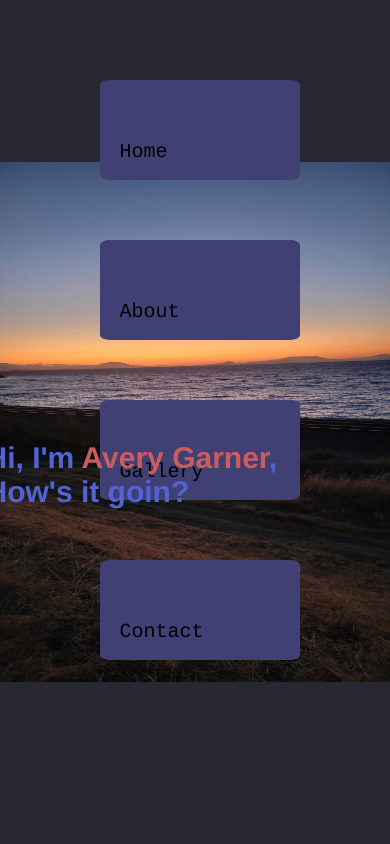
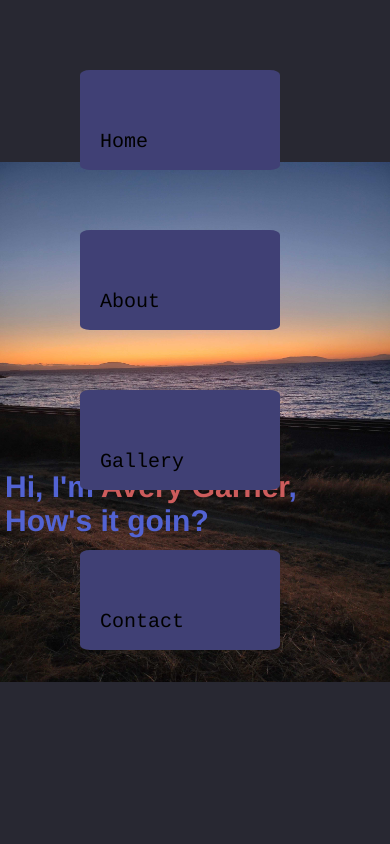
Before and after one commit to AveryLBG/Summer-Q1, a plain HTML site: page Web Dev/Portfolio/index.html in a window 390 px wide. Shown: the top 844 px of the page. Drawn offline with Linux system fonts and the light colour scheme.

Commit message:
Mobile makes me sick

```diff
--- a/Web Dev/Portfolio/style.css
+++ b/Web Dev/Portfolio/style.css
@@ -323,11 +323,17 @@ form .btn{
         top: 10px;
         padding-top: -25px;
         padding-bottom: -25px;
+        transform: translateY(-70px);
     }
     nav{
         height: 80px;
+        transform: translateY(70px);
     }
     .header-text{
-        transform: translateX(-20px);
+        margin-left: 5px;
     }
+    .container {
+        padding: 0px;
+    }
+
 }
```
